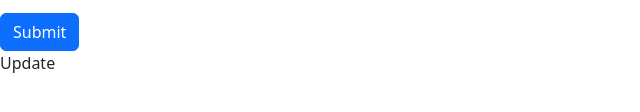
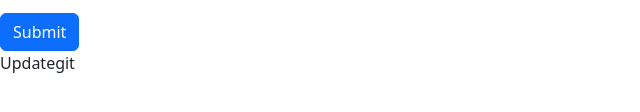
Before and after one commit to Aakash-Kasaudhan/web-mini-project, a plain HTML site: page index.html in a window 1280 px wide. Shown: the part 224-336 px from the top of the page, 0-640 px from the left. Drawn offline with nearby package versions, Linux system fonts and the light colour scheme.

Commit message:
16-07-23

```diff
--- a/index.html
+++ b/index.html
@@ -29,7 +29,7 @@
         </div>
         <button types="submit" class="btn btn-primary">Submit</button>
     </form>
-    <p>Update</p>
+    <p>Updategit</p>
 </body>
 
 </html>
```
